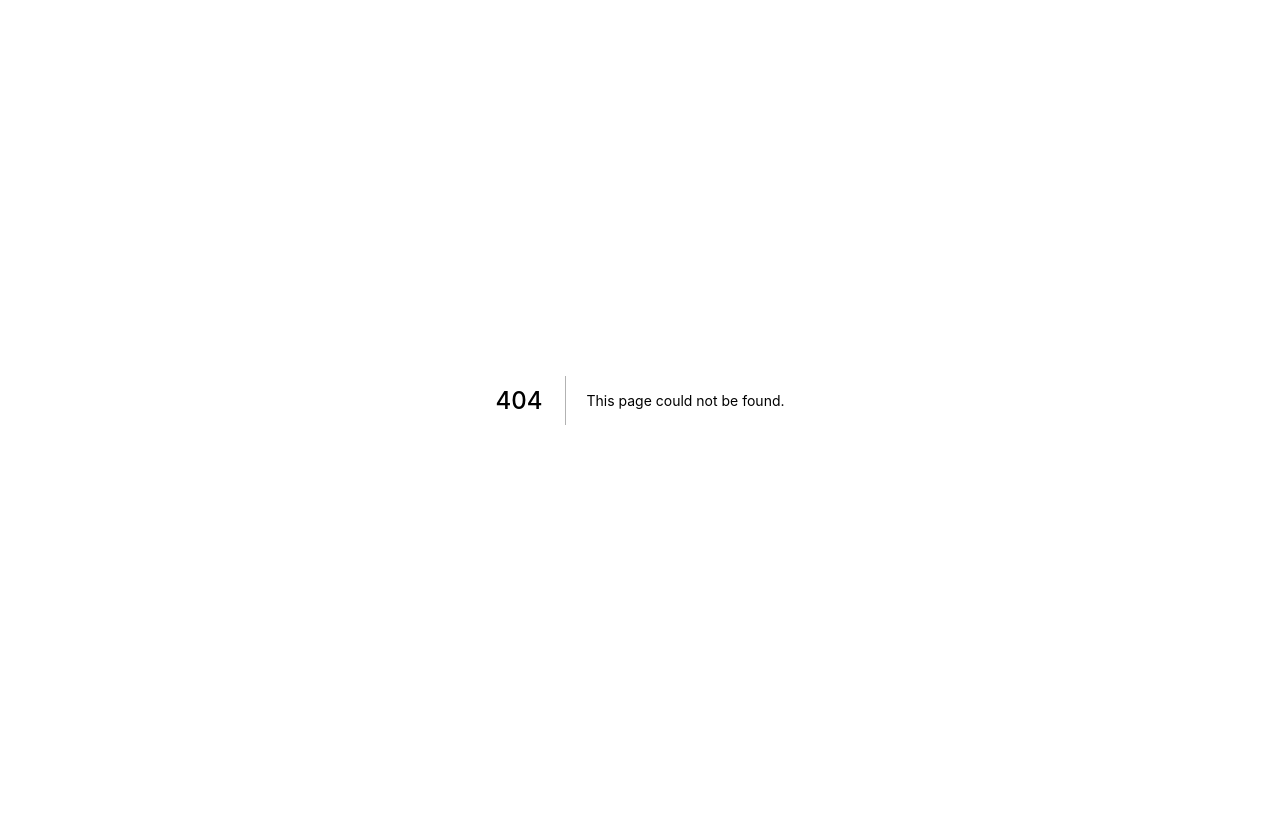
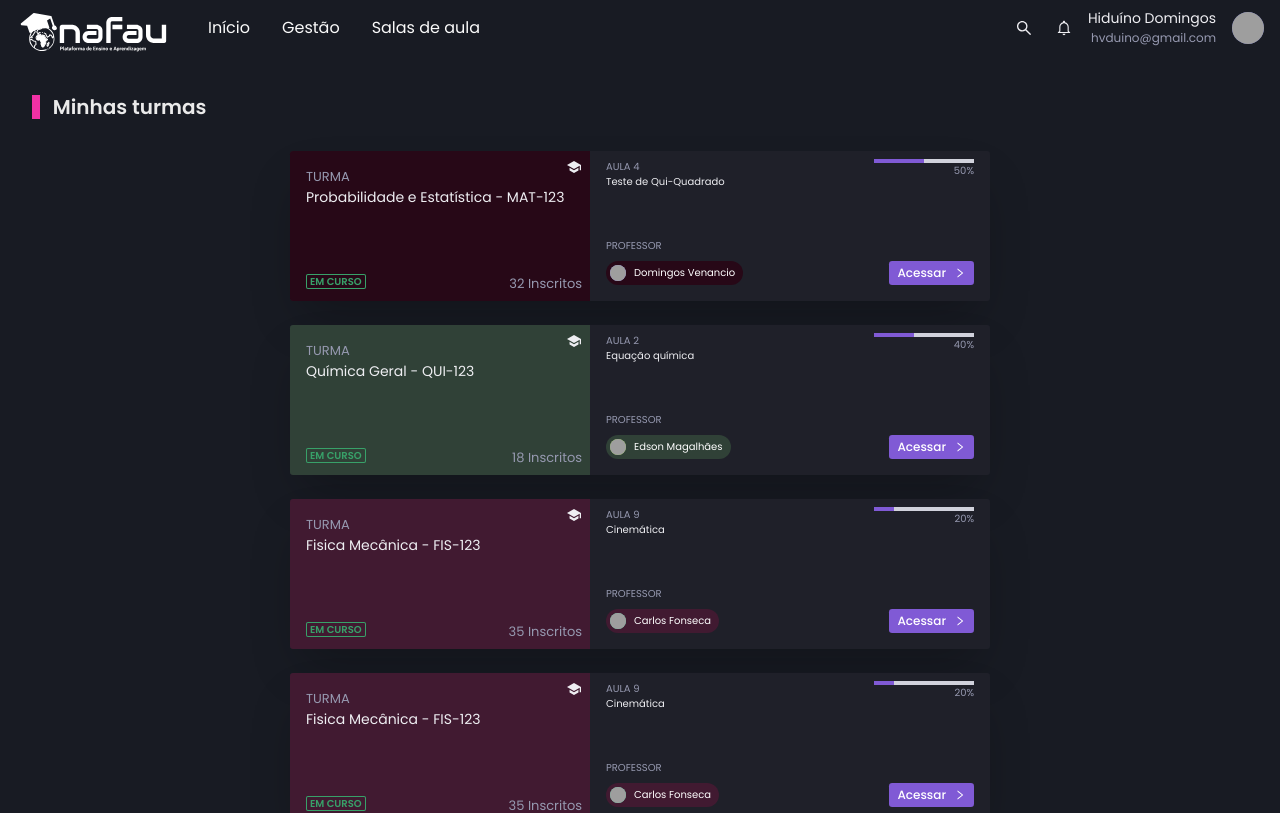
Before and after one commit to HVDgeek/nafau-web, a Next.js app: page /classrooms in a window 1280 px wide. Before the commit this address had no page. Shown: the top 813 px of the page. Built offline with nearby package versions, Linux system fonts and the light colour scheme; grey boxes are pictures that could not be loaded.

Commit message:
List My Courses

```diff
--- a/src/components/ClassCard/index.tsx
+++ b/src/components/ClassCard/index.tsx
@@ -47,10 +47,6 @@ const ClassCard = ({
   lastLesson
 }: ClassCardProps) => {
   const color = shade(0.7, stringToColour(title))
-  const width = useBreakpointValue({
-    base: '300px',
-    md: '700px'
-  })
 
   const sizeButton = useBreakpointValue({
     base: 'xs',
@@ -60,7 +56,7 @@ const ClassCard = ({
   return (
     <Flex
       position="relative"
-      maxW={width}
+      maxWidth={['300px', '700px']}
       w={'full'}
       flexDir={['column', 'row']}
       bg="gray.800"
@@ -170,7 +166,7 @@ const ClassCard = ({
         </Box>
 
         <Box position="absolute" right={0} bottom={0} p={4}>
-          <Button size={sizeButton} rightIcon={<Icon as={AiOutlineRight} />}>
+          <Button size={'xs'} rightIcon={<Icon as={AiOutlineRight} />}>
             Acessar
           </Button>
         </Box>
--- a/src/components/ClassCard/mock.ts
+++ b/src/components/ClassCard/mock.ts
@@ -1,4 +1,5 @@
-export default {
+export default [
+  {
     title: 'Probabilidade e Estatística',
     code: 'MAT-123',
     status: 'EMCURSO',
@@ -12,4 +13,80 @@ export default {
       avatar: 'https://avatars.githubusercontent.com/u/34204904?v=4'
     },
     countAlunos: 32
+  },
+  {
+    title: 'Química Geral',
+    code: 'QUI-123',
+    status: 'EMCURSO',
+    timing: 40,
+    lastLesson: {
+      lessonNumber: 2,
+      title: 'Equação química'
+    },
+    teacher: {
+      name: 'Edson Magalhães',
+      avatar: 'https://avatars.githubusercontent.com/u/34204904?v=4'
+    },
+    countAlunos: 18
+  },
+  {
+    title: 'Fisica Mecânica',
+    code: 'FIS-123',
+    status: 'EMCURSO',
+    timing: 20,
+    lastLesson: {
+      lessonNumber: 9,
+      title: 'Cinemática'
+    },
+    teacher: {
+      name: 'Carlos Fonseca',
+      avatar: 'https://avatars.githubusercontent.com/u/34204904?v=4'
+    },
+    countAlunos: 35
+  },
+  {
+    title: 'Fisica Mecânica',
+    code: 'FIS-123',
+    status: 'EMCURSO',
+    timing: 20,
+    lastLesson: {
+      lessonNumber: 9,
+      title: 'Cinemática'
+    },
+    teacher: {
+      name: 'Carlos Fonseca',
+      avatar: 'https://avatars.githubusercontent.com/u/34204904?v=4'
+    },
+    countAlunos: 35
+  },
+  {
+    title: 'Fisica Mecânica',
+    code: 'FIS-123',
+    status: 'EMCURSO',
+    timing: 20,
+    lastLesson: {
+      lessonNumber: 9,
+      title: 'Cinemática'
+    },
+    teacher: {
+      name: 'Carlos Fonseca',
+      avatar: 'https://avatars.githubusercontent.com/u/34204904?v=4'
+    },
+    countAlunos: 35
+  },
+  {
+    title: 'Fisica Mecânica',
+    code: 'FIS-123',
+    status: 'EMCURSO',
+    timing: 20,
+    lastLesson: {
+      lessonNumber: 9,
+      title: 'Cinemática'
+    },
+    teacher: {
+      name: 'Carlos Fonseca',
+      avatar: 'https://avatars.githubusercontent.com/u/34204904?v=4'
+    },
+    countAlunos: 35
   }
+]
--- a/src/components/ClassCard/stories.tsx
+++ b/src/components/ClassCard/stories.tsx
@@ -6,7 +6,7 @@ import item from './mock'
 export default {
   title: 'ClassCard',
   component: ClassCard,
-  args: { ...item },
+  args: { ...item[0] },
   argTypes: {
     status: {
       control: {
--- a/src/components/ClassItem/mock.ts
+++ b/src/components/ClassItem/mock.ts
@@ -8,7 +8,7 @@ export default [
         id: '86782687',
         title: 'Introducao a programacao',
         description: 'uma introducao a programacao',
-        url: 'introduction.pdf'
+        url: 'https://introduction.pdf'
       },
       {
         id: '86782',
--- a/src/components/ClassroomHeader/stories.tsx
+++ b/src/components/ClassroomHeader/stories.tsx
@@ -5,6 +5,7 @@ import item from './mock'
 export default {
   title: 'ClassroomHeader',
   component: ClassroomHeader,
+  args: { ...item },
   argTypes: {
     title: {
       type: 'string'
@@ -17,5 +18,5 @@ export default {
 } as Meta
 
 export const Default: Story<ClassroomHeaderProps> = (args) => (
-  <ClassroomHeader {...item} {...args} />
+  <ClassroomHeader {...args} />
 )
--- /dev/null
+++ b/src/pages/classrooms.tsx
@@ -0,0 +1,14 @@
+import Course, { CourseTemplateProps } from 'templates/Course'
+import classroomsMock from 'components/ClassCard/mock'
+
+export default function Classrooms(props: CourseTemplateProps) {
+  return <Course {...props} />
+}
+
+export async function getStaticProps() {
+  return {
+    props: {
+      courses: classroomsMock
+    }
+  }
+}
--- /dev/null
+++ b/src/templates/Course/index.tsx
@@ -0,0 +1,37 @@
+import { Box, VStack } from '@chakra-ui/react'
+import { Container } from 'components/Container'
+import Heading from 'components/Heading'
+import Base from 'templates/Base'
+import themes from 'styles/alt-themes'
+import ClassCard, { ClassCardProps } from 'components/ClassCard'
+
+export type CourseTemplateProps = {
+  courses: ClassCardProps[]
+}
+
+const Course = ({ courses }: CourseTemplateProps) => {
+  return (
+    <Base>
+      <Container>
+        <Box ml={4}>
+          <Heading lineLeft color={themes.colors.lightGray}>
+            Minhas turmas
+          </Heading>
+        </Box>
+        <VStack maxW="700px" margin="auto" mt={8} spacing={6}>
+          {courses?.map((course, index) => (
+            <Box
+              maxWidth={['300px', '700px']}
+              w="full"
+              key={`${index} - ${course.title}`}
+            >
+              <ClassCard {...course} />
+            </Box>
+          ))}
+        </VStack>
+      </Container>
+    </Base>
+  )
+}
+
+export default Course
```
Also changed, not shown: src/templates/Course/stories.tsx (added, +17 -0 lines). Lines whose indentation alone changed are shown as unchanged.
